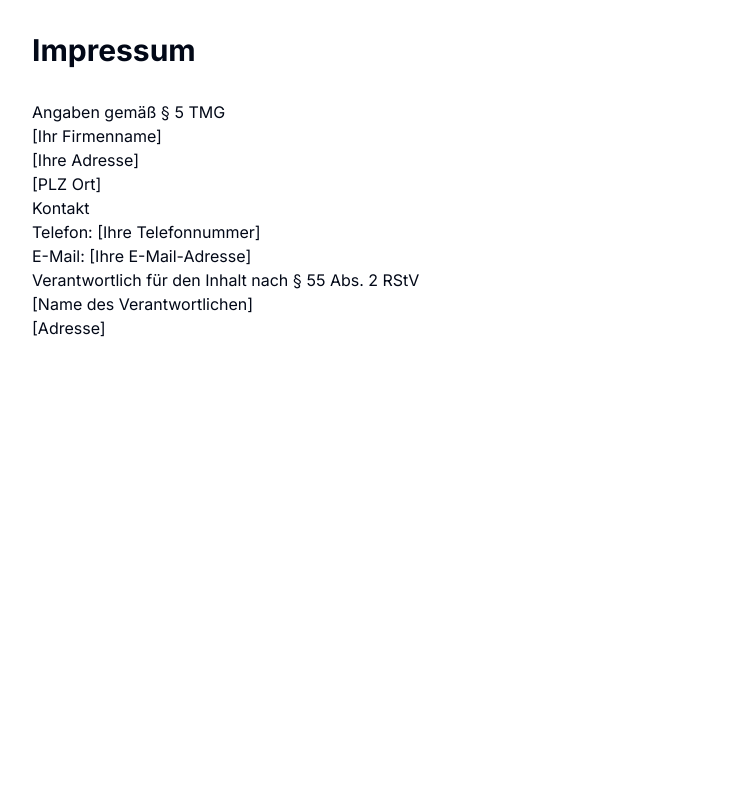
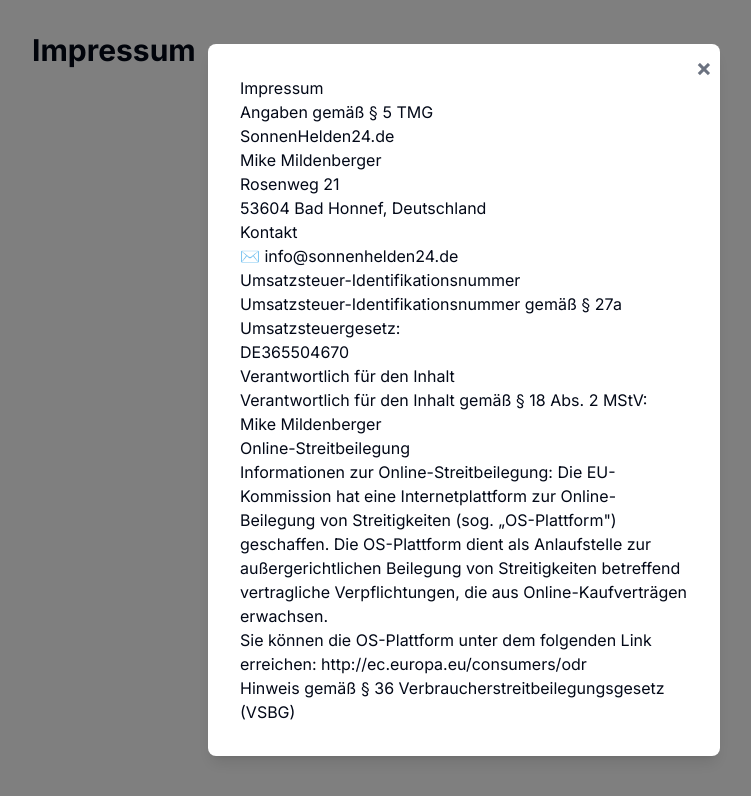
Before and after one commit to miikeeee/sonnenhelden24-klickstrecke, a Next.js app: page /impressum in a window 1280 px wide. Shown: the top 796 px of the page, without its empty margins (176-927 px from the left). Built offline with nearby package versions, Linux system fonts and the light colour scheme.

Commit message:
Impressum angepasst + Pop-Up

```diff
--- a/app/impressum/page.tsx
+++ b/app/impressum/page.tsx
@@ -1,32 +1,42 @@
+import React, { useState } from "react";
+
 export default function Impressum() {
+  const [showPopup, setShowPopup] = useState(true);
   return (
     <div className="container mx-auto px-4 py-8 max-w-4xl">
       <h1 className="text-3xl font-bold mb-8">Impressum</h1>
 
-      <div className="prose prose-gray max-w-none">
-        <h2>Angaben gemäß § 5 TMG</h2>
-        <p>
-          [Ihr Firmenname]
-          <br />
-          [Ihre Adresse]
-          <br />
-          [PLZ Ort]
-        </p>
-
-        <h2>Kontakt</h2>
-        <p>
-          Telefon: [Ihre Telefonnummer]
-          <br />
-          E-Mail: [Ihre E-Mail-Adresse]
-        </p>
-
-        <h2>Verantwortlich für den Inhalt nach § 55 Abs. 2 RStV</h2>
-        <p>
-          [Name des Verantwortlichen]
-          <br />
-          [Adresse]
-        </p>
-      </div>
+      {showPopup && (
+        <div className="fixed inset-0 z-50 flex items-center justify-center bg-black bg-opacity-50">
+          <div className="relative bg-white rounded-lg shadow-lg p-8 max-w-lg w-full">
+            <button
+              className="absolute top-2 right-2 text-gray-500 hover:text-gray-800 text-2xl font-bold focus:outline-none"
+              onClick={() => setShowPopup(false)}
+              aria-label="Schließen"
+            >
+              ×
+            </button>
+            <div className="prose prose-gray max-w-none">
+              <h2>Impressum</h2>
+              <h3>Angaben gemäß § 5 TMG</h3>
+              <p>SonnenHelden24.de<br />Mike Mildenberger<br />Rosenweg 21<br />53604 Bad Honnef, Deutschland</p>
+              <h3>Kontakt</h3>
+              <p>✉️ info@sonnenhelden24.de</p>
+              <h3>Umsatzsteuer-Identifikationsnummer</h3>
+              <p>Umsatzsteuer-Identifikationsnummer gemäß § 27a Umsatzsteuergesetz:<br />DE365504670</p>
+              <h3>Verantwortlich für den Inhalt</h3>
+              <p>Verantwortlich für den Inhalt gemäß § 18 Abs. 2 MStV:<br />Mike Mildenberger</p>
+              <h3>Online-Streitbeilegung</h3>
+              <p>
+                Informationen zur Online-Streitbeilegung: Die EU-Kommission hat eine Internetplattform zur Online-Beilegung von Streitigkeiten (sog. „OS-Plattform") geschaffen. Die OS-Plattform dient als Anlaufstelle zur außergerichtlichen Beilegung von Streitigkeiten betreffend vertragliche Verpflichtungen, die aus Online-Kaufverträgen erwachsen.<br />
+                Sie können die OS-Plattform unter dem folgenden Link erreichen: <a href="http://ec.europa.eu/consumers/odr" target="_blank" rel="noopener noreferrer">http://ec.europa.eu/consumers/odr</a>
+              </p>
+              <h3>Hinweis gemäß § 36 Verbraucherstreitbeilegungsgesetz (VSBG)</h3>
+            </div>
+          </div>
+        </div>
+      )}
+      {/* ...optional: restlicher Seiteninhalt... */}
     </div>
-  )
+  );
 }
```
